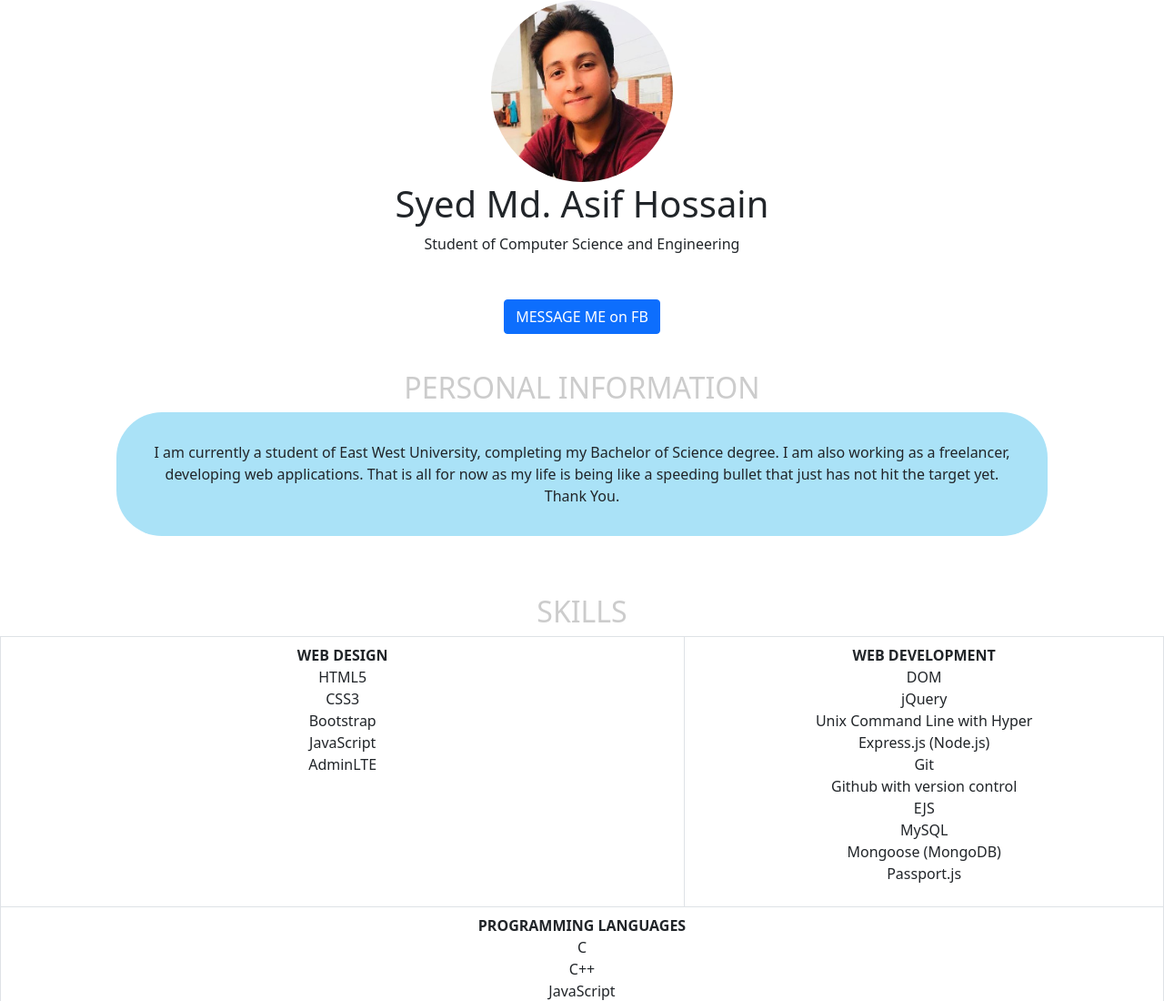
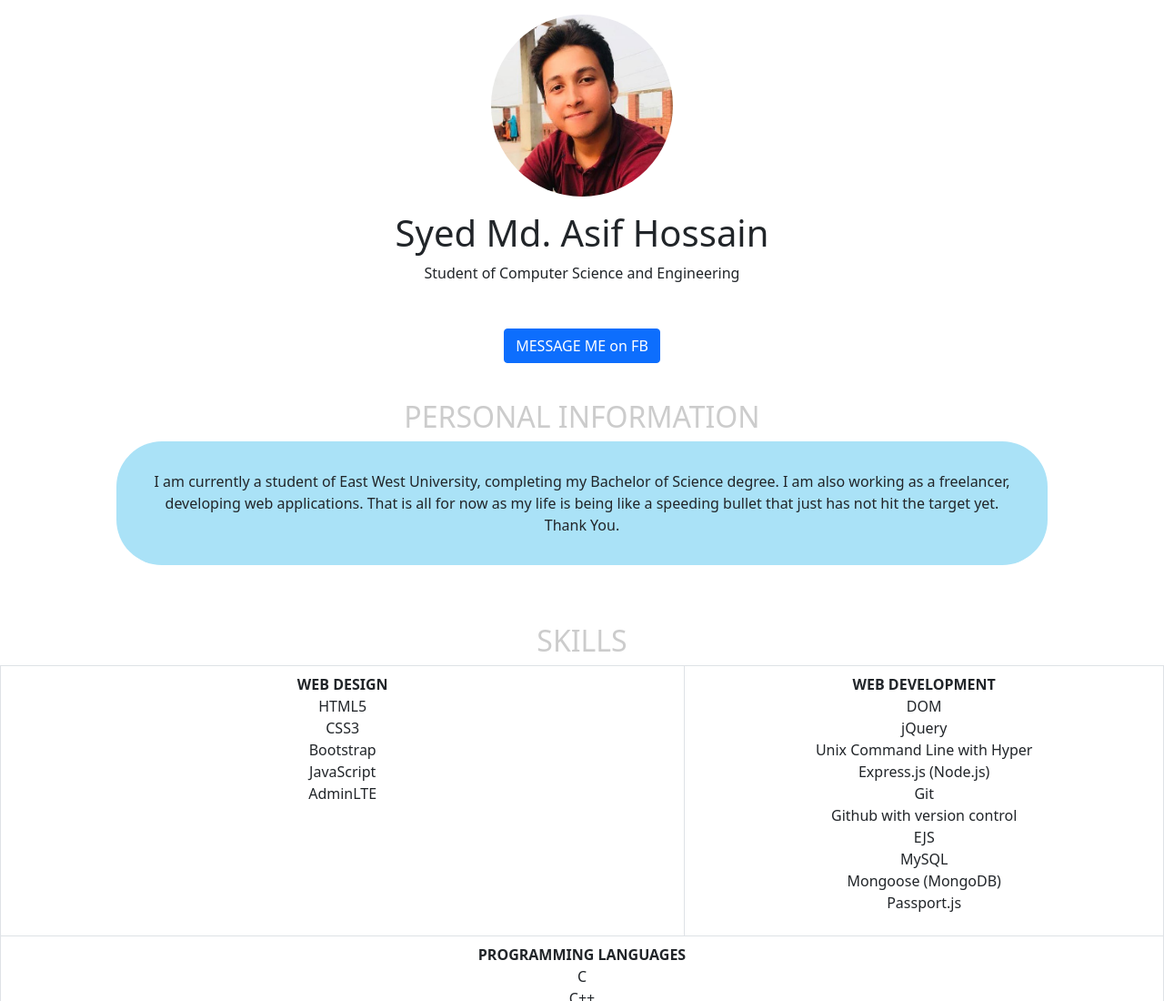
Before and after one commit to asifsyed487/mycv, a plain HTML site: page index.html in a window 1280 px wide. Shown: the top 1100 px of the page at 91% size. Drawn offline with nearby package versions, Linux system fonts and the light colour scheme.

Commit message:
image class updated .

```diff
--- a/style.css
+++ b/style.css
@@ -7,9 +7,11 @@
 }
 
 img {
+  margin-top: 1rem;
   height: 200px;
   width: 200px;
   border-radius: 50%;
+  margin-bottom: 1rem;
 }
 
 .box-header {
```
